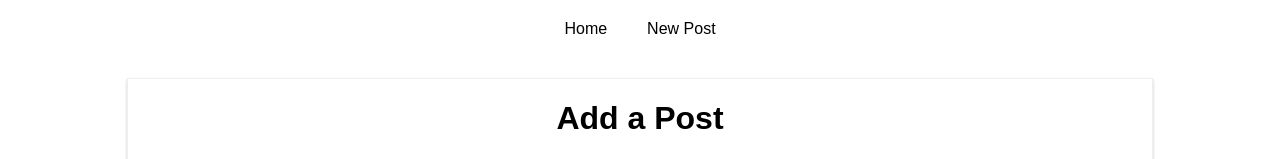
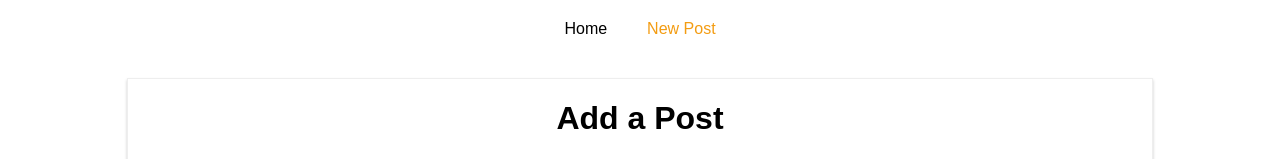
Before and after one commit to Blueblack319/react_web, a React (Create React App) app: page /new-post in a window 1280 px wide. Shown: the top 159 px of the page. Built offline with nearby package versions, Linux system fonts and the light colour scheme.

Commit message:
Styling the Active Route Two ways

```diff
--- a/src/containers/Blog/Blog.css
+++ b/src/containers/Blog/Blog.css
@@ -16,6 +16,7 @@
 }
 
 .Blog a:hover,
-.Blog a:active {
+.Blog a:active,
+.Blog a.active {
   color: #f39c12;
 }
--- a/src/containers/Blog/Blog.js
+++ b/src/containers/Blog/Blog.js
@@ -1,5 +1,5 @@
 import React, { Component } from "react";
-import { Route, Link } from "react-router-dom";
+import { Route, NavLink, withRouter } from "react-router-dom";
 
 import "./Blog.css";
 import Posts from "../Posts/Posts";
@@ -13,18 +13,29 @@ class Blog extends Component {
           <nav>
             <ul>
               <li>
-                <Link to="/">Home</Link>
+                <NavLink
+                  to="/"
+                  exact
+                  activeClassName="home-active"
+                  activeStyle={{
+                    color: "#2ecc71",
+                    textDecoration: "underline",
+                  }}
+                >
+                  Home
+                </NavLink>
               </li>
               <li>
-                <Link
+                <NavLink
                   to={{
-                    pathname: "/new-post",
+                    pathname: this.props.match.url + "new-post",
                     hash: "#submit",
                     search: "?quick-submit=true",
                   }}
+                  exact
                 >
                   New Post
-                </Link>
+                </NavLink>
               </li>
             </ul>
           </nav>
@@ -32,10 +43,10 @@ class Blog extends Component {
         {/* <Route path="/" render={() => <h1>Home</h1>} />
         <Route path="/new-post" exact render={() => <h1>New Post</h1>} /> */}
         <Route path="/" exact component={Posts} />
-        <Route path="/new-post" component={NewPost} />
+        <Route path="/new-post" exact component={NewPost} />
       </div>
     );
   }
 }
 
-export default Blog;
+export default withRouter(Blog);
```
